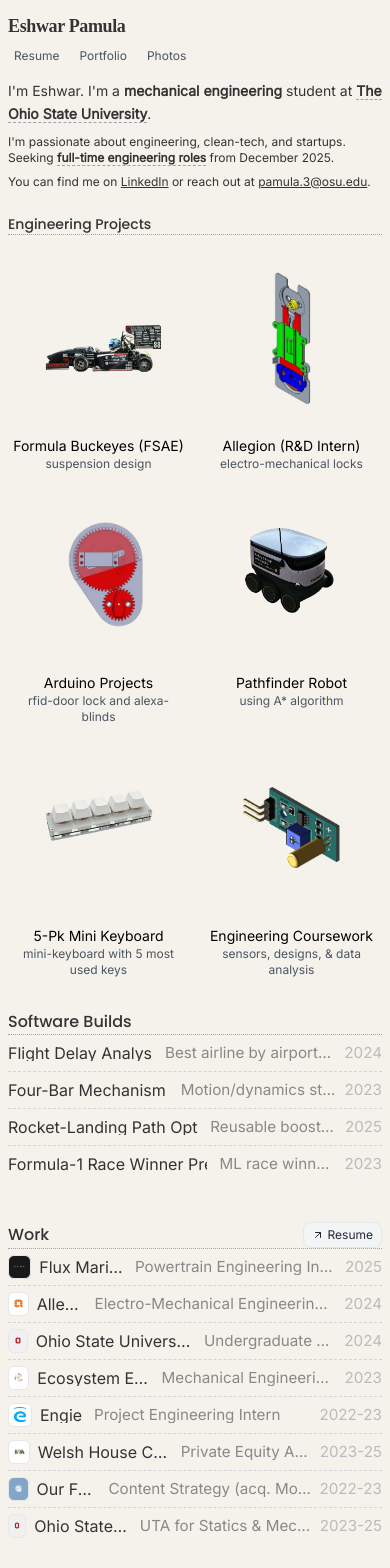
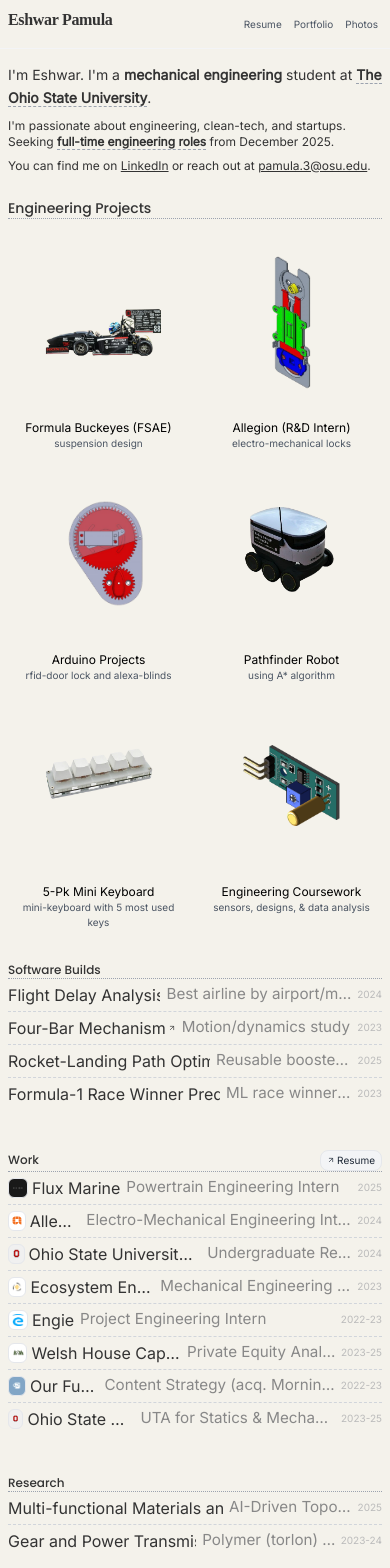
Before and after one commit to ewshu/updated-portfolio, a React (Vite) app: page / in a window 390 px wide. Shown: the top 1568 px of the page. Built offline with nearby package versions, Linux system fonts and the light colour scheme; grey boxes are pictures that could not be loaded.

Commit message:
mobile optimization

```diff
--- a/src/App.jsx
+++ b/src/App.jsx
@@ -73,9 +73,9 @@ function App() {
     <div className="bg-[hsl(45,30%,94%)] text-[hsl(0,0%,20%)] min-h-screen">
       {/* Fixed Top Nav Bar */}
       <header className="fixed top-0 left-0 right-0 bg-[hsl(45,30%,94%)] z-50 border-b border-gray-100">
-        <nav className="w-full py-3 px-2 sm:py-5 sm:px-4 flex flex-col sm:flex-row items-start sm:items-center max-w-3xl mx-auto">
-          <a href="#" className="main-title text-lg sm:text-2xl md:text-3xl flex-shrink-0 hover:opacity-80 transition mb-1 sm:mb-0" style={{ fontFamily: "__Instrument_Serif_127ae0, __Instrument_Serif_Fallback_127ae0" }}>Eshwar Pamula</a>
-          <div className="flex w-full sm:flex-1 sm:justify-end items-center gap-2 sm:gap-8 ml-0 sm:ml-10">
+        <nav className="w-full py-2 sm:py-5 px-2 sm:px-4 flex flex-row items-center justify-between max-w-3xl mx-auto">
+          <a href="#" className="main-title text-base sm:text-2xl md:text-3xl flex-shrink-0 hover:opacity-80 transition" style={{ fontFamily: "__Instrument_Serif_127ae0, __Instrument_Serif_Fallback_127ae0" }}>Eshwar Pamula</a>
+          <div className="flex items-center gap-1 sm:gap-8">
             <NavLink label="Resume" href="/resume" />
             <NavLink label="Portfolio" href="#projects" />
             <NavLink label="Photos" href="/photos" />
@@ -83,7 +83,7 @@ function App() {
         </nav>
       </header>
 
-      <main className="container mx-auto max-w-3xl px-2 sm:px-4 pt-20 sm:pt-24 pb-4 md:pb-6">
+      <main className="container mx-auto max-w-3xl px-2 sm:px-4 pt-16 sm:pt-24 pb-4 md:pb-6">
         {/* About/Intro */}
         <section id="about" className="mb-6 sm:mb-8">
           <p className="text-sm sm:text-base md:text-lg leading-relaxed mb-2">I'm Eshwar. I'm a <span className="font-semibold border-gray-400">mechanical engineering</span> student at <span className="font-semibold border-b border-dashed border-gray-400">The Ohio State University</span>.</p>
@@ -226,8 +226,8 @@ function ProjectCard({ title, imgSrc, link, desc, scale = 1 }) {
       </div>
 
       <div className="px-1 text-center">
-        <h3 className="font-medium text-sm md:text-base text-black">{title}</h3>
-        <p className="text-xs md:text-sm text-gray-600">{desc}</p>
+        <h3 className="font-medium text-xs sm:text-base text-black">{title}</h3>
+        <p className="text-[10px] sm:text-sm text-gray-600">{desc}</p>
       </div>
     </div>
   );
@@ -255,13 +255,13 @@ function Experience({ title, subtitle, logo, link, bg }) {
   const bgColor = logo ? bg : "#f8f8f8";
 
   return (
-    <div className="flex items-center gap-3 md:gap-4">
-      <a href={link} target="_blank" rel="noopener noreferrer" className="w-8 h-8 md:w-10 md:h-10 rounded-md p-1 flex items-center justify-center transition-all hover:brightness-90 border border-gray-200" style={{ backgroundColor: bgColor }}>
-        {logo && <img src={logo} alt={title} className="w-6 h-6 md:w-8 md:h-8 object-contain" />}
+    <div className="flex items-center gap-2 sm:gap-4">
+      <a href={link} target="_blank" rel="noopener noreferrer" className="w-6 h-6 sm:w-10 sm:h-10 rounded-md p-1 flex items-center justify-center transition-all hover:brightness-90 border border-gray-200" style={{ backgroundColor: bgColor }}>
+        {logo && <img src={logo} alt={title} className="w-4 h-4 sm:w-8 sm:h-8 object-contain" />}
       </a>
       <div>
-        <p className="text-sm md:text-base text-black font-medium">{title}</p>
-        <p className="text-xs md:text-sm text-gray-600">{subtitle}</p>
+        <p className="text-xs sm:text-base text-black font-medium">{title}</p>
+        <p className="text-[10px] sm:text-sm text-gray-600">{subtitle}</p>
       </div>
     </div>
   )
@@ -294,7 +294,7 @@ function NavLink({ label, href }) {
       href={href}
       target={isExternal ? "_blank" : undefined}
       rel={isExternal ? "noopener noreferrer" : undefined}
-      className="px-1.5 sm:px-2 md:px-3 py-1 sm:py-1.5 md:py-2 rounded-md text-xs md:text-sm text-gray-600 hover:text-black hover:bg-gray-200 transition-colors"
+      className="px-1 sm:px-2 md:px-3 py-0.5 sm:py-1.5 md:py-2 rounded-md text-[10px] sm:text-sm text-gray-600 hover:text-black hover:bg-gray-200 transition-colors"
     >
       {label}
     </a>
@@ -321,10 +321,10 @@ function SectionList({ id, title, items, resumeLink, expanded, setExpanded, isWo
   return (
     <section id={id} className={`w-full py-2 ${className || ''}`}>
       <div className="flex items-center justify-between mb-0">
-        <h2 className={`section-title mb-0 text-base sm:text-lg font-normal ${title === 'Builds' ? 'font-bold' : ''}`}>{title}</h2>
+        <h2 className={`section-title mb-0 text-xs sm:text-lg font-normal ${title === 'Builds' ? 'font-bold' : ''}`}>{title}</h2>
         {resumeLink && (
-          <a href={resumeLink} target="_blank" rel="noopener noreferrer" className="inline-flex items-center px-2 py-1 rounded-lg text-xs font-normal bg-gray-100 text-gray-800 hover:bg-gray-200 transition-colors border border-gray-200">
-            <ArrowUpRight className="w-3 h-3 mr-1" /> Resume
+          <a href={resumeLink} target="_blank" rel="noopener noreferrer" className="inline-flex items-center px-1.5 sm:px-2 py-0.5 sm:py-1 rounded-lg text-[10px] sm:text-xs font-normal bg-gray-100 text-gray-800 hover:bg-gray-200 transition-colors border border-gray-200">
+            <ArrowUpRight className="w-2 h-2 sm:w-3 sm:h-3 mr-0.5 sm:mr-1" /> Resume
           </a>
         )}
       </div>
@@ -332,7 +332,6 @@ function SectionList({ id, title, items, resumeLink, expanded, setExpanded, isWo
       <div className="border-t border-dotted border-gray-400 mb-0"></div>
       <ul className="divide-y divide-dashed divide-gray-300">
         {items.map((item, i) => {
-          // All items are expandable for Work, only link for others
           const isExpanded = expanded === i;
           const description = item.desc || item.description || "No description provided.";
           const isClickable = isWork;
@@ -343,40 +342,37 @@ function SectionList({ id, title, items, resumeLink, expanded, setExpanded, isWo
               onClick={isClickable ? () => setExpanded(isExpanded ? null : i) : undefined}
             >
               <div
-                className={`flex items-center justify-between px-0 py-1 text-xs sm:text-sm w-full transition-all duration-200 ${isClickable && !isExpanded ? 'hover:bg-gray-200' : ''}`}
-                style={{ minHeight: '36px' }}
+                className={`flex items-center justify-between px-0 py-1 text-[10px] sm:text-sm w-full transition-all duration-200 ${isClickable && !isExpanded ? 'hover:bg-gray-200' : ''}`}
+                style={{ minHeight: '32px' }}
               >
-                <div className="flex items-center min-w-0 gap-2">
+                <div className="flex items-center min-w-0 gap-1 sm:gap-2">
                   {item.logo && (
-                    <a href={item.link} target="_blank" rel="noopener noreferrer" className="w-6 h-6 sm:w-7 sm:h-7 rounded-md p-1 flex items-center justify-center border border-gray-200 transition-all hover:brightness-90" style={{ backgroundColor: item.bg || '#fff' }} onClick={e => e.stopPropagation()}>
-                      <img src={item.logo} alt={item.title} className="w-4 h-4 sm:w-5 sm:h-5 object-contain" />
+                    <a href={item.link} target="_blank" rel="noopener noreferrer" className="w-5 h-5 sm:w-7 sm:h-7 rounded-md p-0.5 sm:p-1 flex items-center justify-center border border-gray-200 transition-all hover:brightness-90" style={{ backgroundColor: item.bg || '#fff' }} onClick={e => e.stopPropagation()}>
+                      <img src={item.logo} alt={item.title} className="w-3 h-3 sm:w-5 sm:h-5 object-contain" />
                     </a>
                   )}
                   <div className="flex flex-col min-w-0">
-                    <div className="flex items-center gap-2 min-w-0">
-                      {/* Work: just text, not a link; Others: link+arrow */}
+                    <div className="flex items-center gap-1 sm:gap-2 min-w-0">
                       {isWork ? (
                         <span className="section-list-item-title truncate">{item.title}</span>
                       ) : (
                         <a href={item.link} target="_blank" rel="noopener noreferrer" className="section-list-item-title truncate hover:underline inline-flex items-center" onClick={e => e.stopPropagation()}>
                           {item.title}
-                          {item.link && <ArrowUpRight className="ml-1 w-3 h-3 inline" />}
+                          {item.link && <ArrowUpRight className="ml-0.5 sm:ml-1 w-2 h-2 sm:w-3 sm:h-3 inline" />}
                         </a>
                       )}
-                      {/* Show role/subtitle next to company for Work and Software Builds */}
                       {item.subtitle && (
-                        <span className="section-list-item-subtitle truncate ml-1">{item.subtitle}</span>
+                        <span className="section-list-item-subtitle truncate ml-0.5 sm:ml-1">{item.subtitle}</span>
                       )}
                     </div>
                   </div>
                 </div>
                 {item.year && (
-                  <span className="section-list-item-year ml-2 whitespace-nowrap">{item.year}</span>
+                  <span className="section-list-item-year ml-1 sm:ml-2 whitespace-nowrap text-[10px] sm:text-sm">{item.year}</span>
                 )}
               </div>
-              {/* Expandable box for all items (Work only) */}
               {isClickable && isExpanded && (
-                <div className="w-full px-3 py-2 text-xs sm:text-sm text-gray-700" style={{ background: 'hsl(45,30%,94%)' }}>
+                <div className="w-full px-2 sm:px-3 py-1.5 sm:py-2 text-[10px] sm:text-sm text-gray-700" style={{ background: 'hsl(45,30%,94%)' }}>
                   {description}
                 </div>
               )}
```
